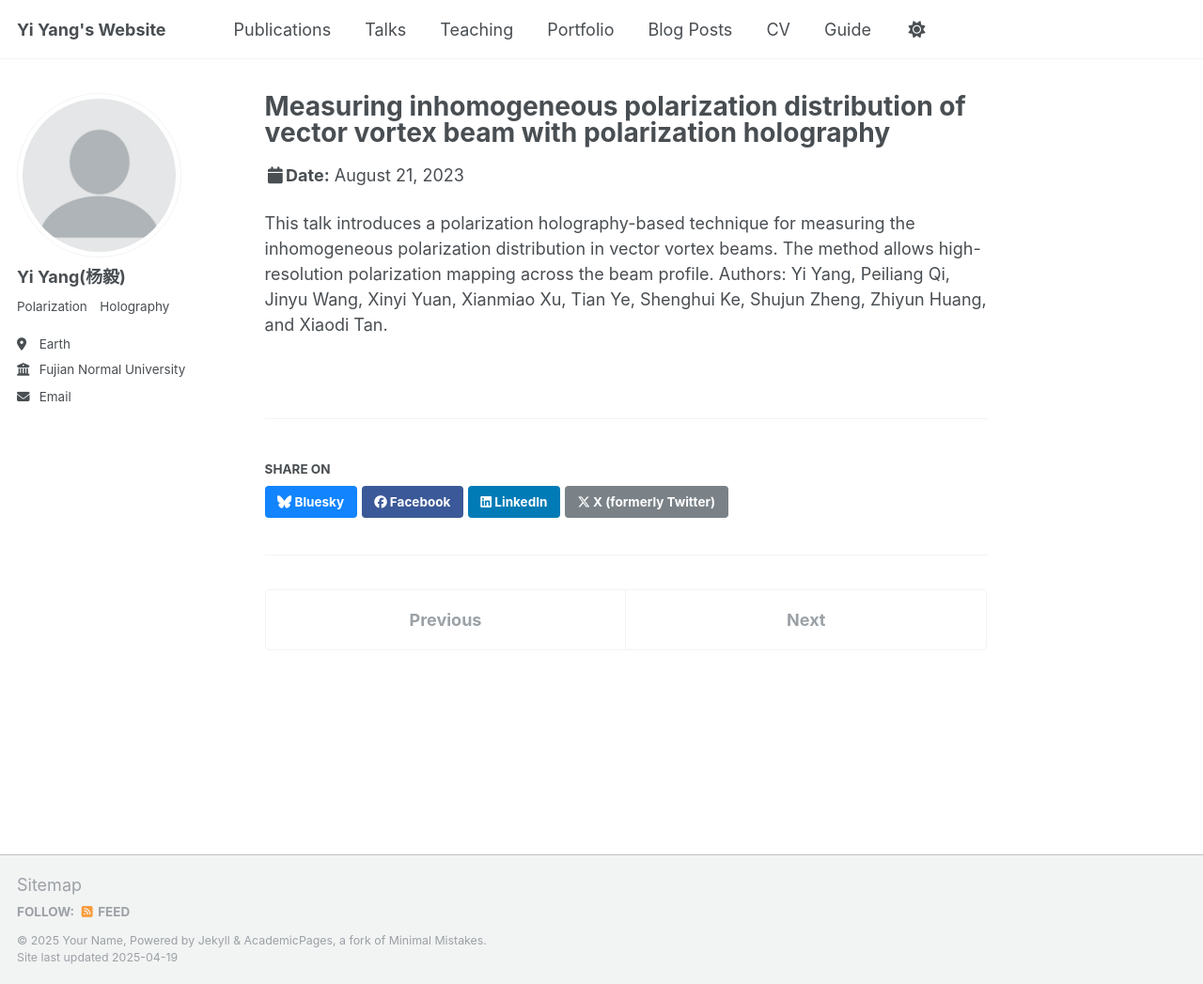
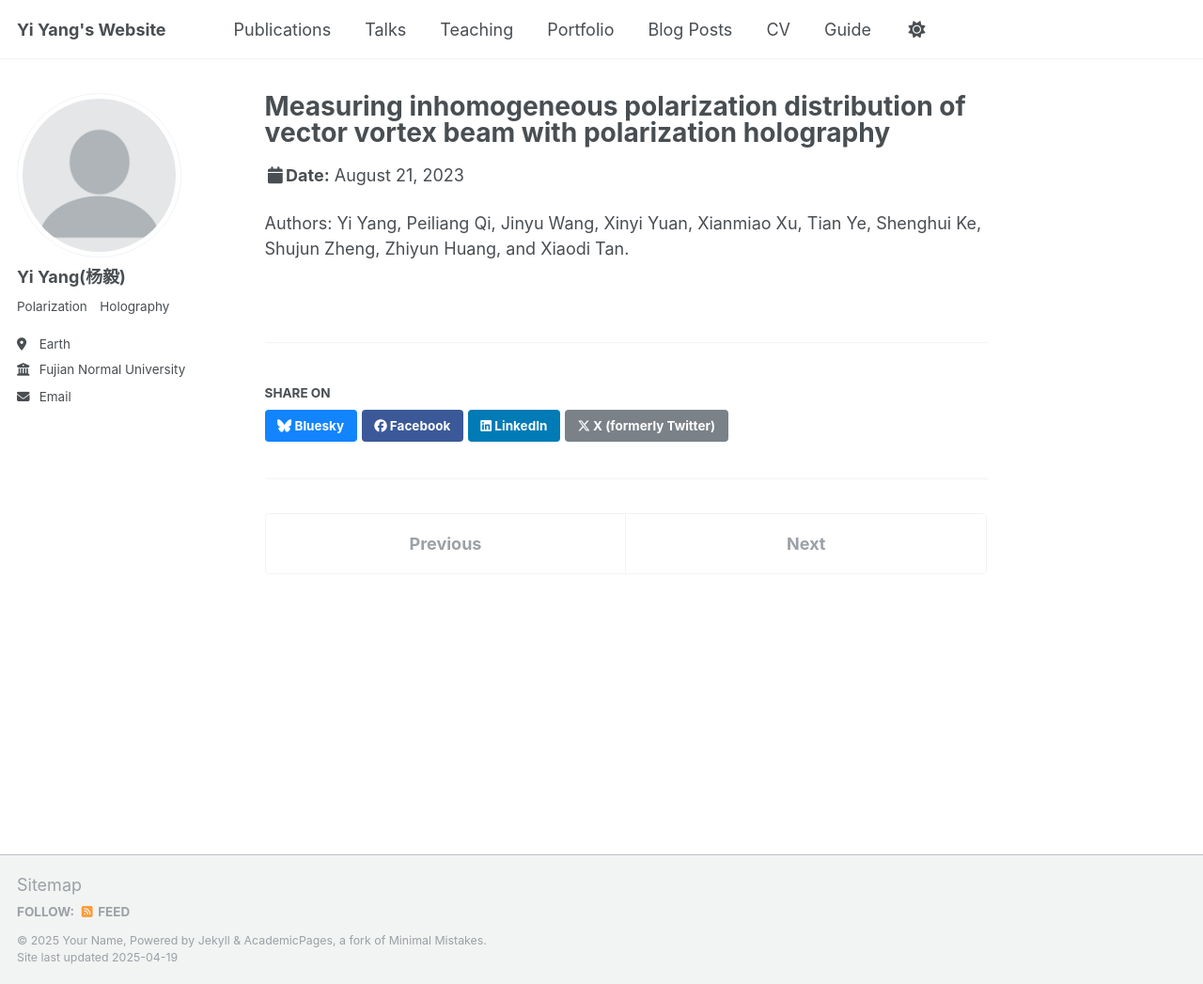
Before and after one commit to yiyang-opt/yiyang-opt.github.io, a Jekyll site: the page built from _talks/2023-08-20-SPIEOpticsPhotonics.md, in a window 1280 px wide and 1047 px high. Shown: the whole window at 94% size. Built offline with Jekyll 4.4.1, drawn with Linux system fonts in a browser that asks for light colours.

Commit message:
Update 2023-08-20-SPIEOpticsPhotonics.md

```diff
--- a/_talks/2023-08-20-SPIEOpticsPhotonics.md
+++ b/_talks/2023-08-20-SPIEOpticsPhotonics.md
@@ -8,4 +8,4 @@ date: 2023-08-21
 location: "San Diego, CA, USA"
 ---
 
-This talk introduces a polarization holography-based technique for measuring the inhomogeneous polarization distribution in vector vortex beams. The method allows high-resolution polarization mapping across the beam profile. Authors: Yi Yang, Peiliang Qi, Jinyu Wang, Xinyi Yuan, Xianmiao Xu, Tian Ye, Shenghui Ke, Shujun Zheng, Zhiyun Huang, and Xiaodi Tan.
+ Authors: Yi Yang, Peiliang Qi, Jinyu Wang, Xinyi Yuan, Xianmiao Xu, Tian Ye, Shenghui Ke, Shujun Zheng, Zhiyun Huang, and Xiaodi Tan.
```
